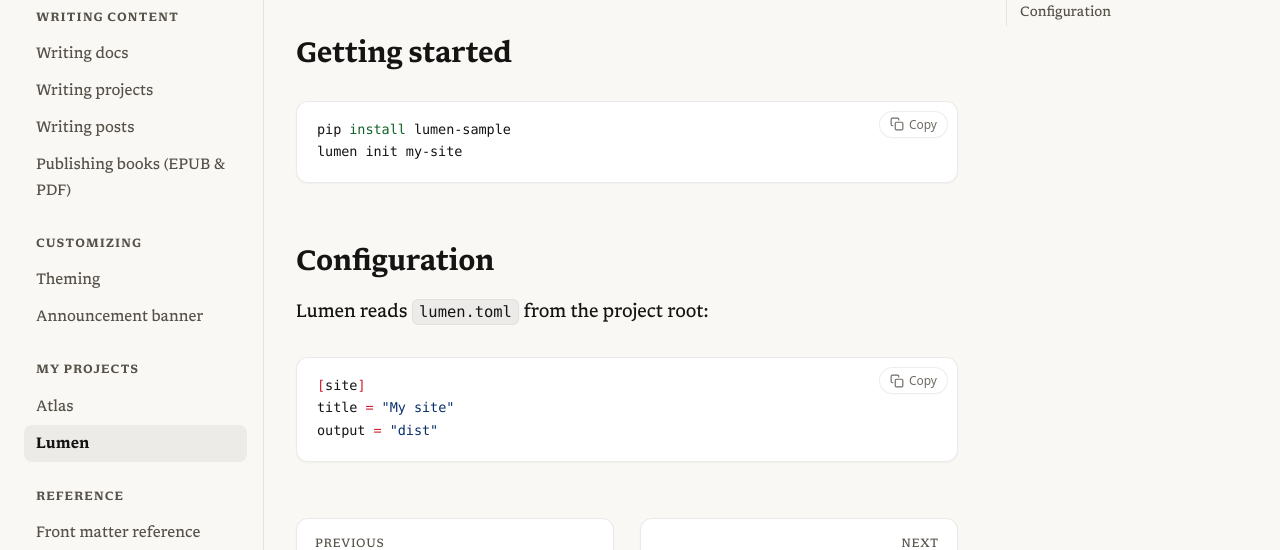
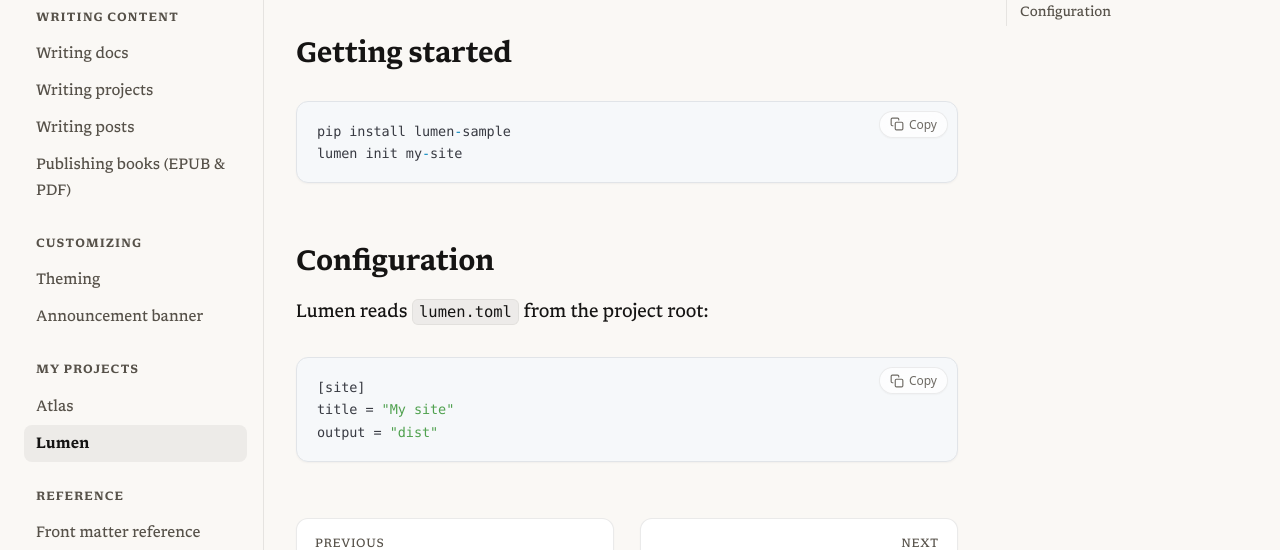
Before and after one commit to irbox/irbox.github.io, a Jekyll site: the page built from _docs/project-lumen.md, in a window 1280 px wide and 900 px high, scrolled down 237 px. Shown: the part 150-700 px from the top of the window. Built offline with Jekyll 4.4.1, drawn with Linux system fonts in a browser that asks for light colours.

Commit message:
feat(theme): integrate One Dark Pro syntax highlighting and JetBrains Mono ligatures

```diff
--- a/assets/css/main.css
+++ b/assets/css/main.css
@@ -91,13 +91,17 @@
   --badge-pdf-bg: light-dark(rgba(220, 38, 38, 0.12), rgba(248, 113, 113, 0.2));
   --badge-pdf-color: light-dark(#b91c1c, #fca5a5);
 
-  /* Rouge Code Syntax Highlighting Tokens (WCAG AA/AAA compliant) */
-  --c-com: light-dark(#57606a, #8b949e);
-  --c-kw: light-dark(#cf222e, #ff7b72);
-  --c-str: light-dark(#0a3069, #a5d6ff);
-  --c-fn: light-dark(#6e27a6, #d2a8ff);
-  --c-num: light-dark(#0550ae, #79c0ff);
-  --c-tag: light-dark(#116329, #7ee787);
+  /* One Dark Pro / One Light Code Syntax Highlighting Tokens (WCAG AA compliant) */
+  --c-com: light-dark(#a0a1a7, #5c6370);
+  --c-kw: light-dark(#a626a4, #c678dd);
+  --c-str: light-dark(#50a14f, #98c379);
+  --c-fn: light-dark(#4078f2, #61afef);
+  --c-num: light-dark(#986801, #d19a66);
+  --c-tag: light-dark(#c18401, #e5c07b);
+  --c-op: light-dark(#0184bc, #56b6c2);
+  --code-bg: light-dark(#f6f8fa, #282c34);
+  --code-border: light-dark(#e1e4e8, #3e4451);
+  --code-ink: light-dark(#383a42, #abb2bf);
 
   /* Dynamic Card Spotlight Cursor Coordinates */
   --mouse-x: -999px;
@@ -217,12 +221,16 @@
   --badge-epub-color: #1d4ed8;
   --badge-pdf-bg: rgba(220, 38, 38, 0.12);
   --badge-pdf-color: #b91c1c;
-  --c-com: #57606a;
-  --c-kw: #cf222e;
-  --c-str: #0a3069;
-  --c-fn: #6e27a6;
-  --c-num: #0550ae;
-  --c-tag: #116329;
+  --c-com: #a0a1a7;
+  --c-kw: #a626a4;
+  --c-str: #50a14f;
+  --c-fn: #4078f2;
+  --c-num: #986801;
+  --c-tag: #c18401;
+  --c-op: #0184bc;
+  --code-bg: #f6f8fa;
+  --code-border: #e1e4e8;
+  --code-ink: #383a42;
   --shadow-xs: 0 1px 2px rgba(0, 0, 0, 0.04);
   --shadow-sm: 0 2px 5px -1px rgba(0, 0, 0, 0.05), 0 1px 2px -1px rgba(0, 0, 0, 0.03);
   --shadow-md: 0 6px 18px -2px rgba(0, 0, 0, 0.06), 0 2px 6px -1px rgba(0, 0, 0, 0.03);
@@ -268,12 +276,16 @@
   --badge-epub-color: #93c5fd;
   --badge-pdf-bg: rgba(248, 113, 113, 0.2);
   --badge-pdf-color: #fca5a5;
-  --c-com: #8b949e;
-  --c-kw: #ff7b72;
-  --c-str: #a5d6ff;
-  --c-fn: #d2a8ff;
-  --c-num: #79c0ff;
-  --c-tag: #7ee787;
+  --c-com: #5c6370;
+  --c-kw: #c678dd;
+  --c-str: #98c379;
+  --c-fn: #61afef;
+  --c-num: #d19a66;
+  --c-tag: #e5c07b;
+  --c-op: #56b6c2;
+  --code-bg: #282c34;
+  --code-border: #3e4451;
+  --code-ink: #abb2bf;
   --shadow-xs: 0 1px 2px rgba(0, 0, 0, 0.2);
   --shadow-sm: 0 2px 5px -1px rgba(0, 0, 0, 0.28), 0 1px 2px -1px rgba(0, 0, 0, 0.15);
   --shadow-md: 0 6px 18px -2px rgba(0, 0, 0, 0.36), 0 2px 6px -1px rgba(0, 0, 0, 0.2);
@@ -320,12 +332,16 @@
     --badge-epub-color: #93c5fd;
     --badge-pdf-bg: rgba(248, 113, 113, 0.2);
     --badge-pdf-color: #fca5a5;
-    --c-com: #8b949e;
-    --c-kw: #ff7b72;
-    --c-str: #a5d6ff;
-    --c-fn: #d2a8ff;
-    --c-num: #79c0ff;
-    --c-tag: #7ee787;
+    --c-com: #5c6370;
+    --c-kw: #c678dd;
+    --c-str: #98c379;
+    --c-fn: #61afef;
+    --c-num: #d19a66;
+    --c-tag: #e5c07b;
+    --c-op: #56b6c2;
+    --code-bg: #282c34;
+    --code-border: #3e4451;
+    --code-ink: #abb2bf;
     --shadow-xs: 0 1px 2px rgba(0, 0, 0, 0.2);
     --shadow-sm: 0 2px 5px -1px rgba(0, 0, 0, 0.28), 0 1px 2px -1px rgba(0, 0, 0, 0.15);
     --shadow-md: 0 6px 18px -2px rgba(0, 0, 0, 0.36), 0 2px 6px -1px rgba(0, 0, 0, 0.2);
@@ -2161,6 +2177,8 @@
 }
 .prose code {
   font: 500 0.86em var(--font-mono);
+  font-feature-settings: 'liga' 1, 'calt' 1, 'zero' 1;
+  font-variant-ligatures: contextual;
   background: var(--ink-muted-fill);
   padding: 0.18em 0.42em;
   border-radius: 6px;
@@ -2169,7 +2187,7 @@
   word-break: break-word;
 }
 
-/* Code block container & pre */
+/* Code block container & pre (One Dark Pro & JetBrains Mono) */
 .code-block-wrap {
   position: relative;
   margin: 1.6em 0;
@@ -2183,11 +2201,15 @@
   padding: 18px 20px;
   overflow-x: auto;
   -webkit-overflow-scrolling: touch;
-  background: var(--bg-surface);
-  border: 1px solid var(--border);
+  background: var(--code-bg);
+  color: var(--code-ink);
+  border: 1px solid var(--code-border);
   border-radius: var(--radius-element);
+  font-family: var(--font-mono);
   font-size: 13.5px;
   line-height: 1.65;
+  font-feature-settings: 'liga' 1, 'calt' 1, 'zero' 1;
+  font-variant-ligatures: contextual;
   box-shadow: var(--shadow-xs);
   max-width: 100%;
   min-width: 0;
@@ -3011,10 +3033,12 @@
 .highlight .kn,
 .highlight .kr,
 .highlight .kt,
-.highlight .kc,
+.highlight .kc {
+  color: var(--c-kw);
+}
 .highlight .o,
 .highlight .ow {
-  color: var(--c-kw);
+  color: var(--c-op);
 }
 .highlight .s,
 .highlight .s1,
--- a/assets/js/main.js
+++ b/assets/js/main.js
@@ -439,6 +439,49 @@
       });
 
       container.appendChild(b);
+    });
+
+    // One Dark Pro Syntax Highlighting for code blocks
+    $$('[data-prose] pre code, .prose pre code').forEach((code) => {
+      if (code.dataset.highlighted) return;
+      code.dataset.highlighted = 'true';
+      code.classList.add('highlight');
+
+      const raw = code.textContent;
+      if (!raw || raw.length > 50000) return;
+
+      const escapeHtml = (s) =>
+        s.replace(/&/g, '&amp;').replace(/</g, '&lt;').replace(/>/g, '&gt;');
+
+      const tokenRegex =
+        /(\/\*[\s\S]*?\*\/|\/\/[^\n]*|#[^\n]*)|("(?:\\[\s\S]|[^"\\])*"|'(?:\\[\s\S]|[^'\\])*'|`(?:\\[\s\S]|[^`\\])*`)|(\b(?:0x[0-9a-fA-F]+|0b[01]+|\d+(?:\.\d+)?(?:[eE][+-]?\d+)?)\b)|(\b(?:const|constexpr|auto|static|struct|typedef|void|int|char|size_t|bool|true|false|nullptr|if|else|for|while|return|switch|case|break|continue|default|import|export|from|function|class|async|await|try|catch|new|this|let|var|package|echo|cd|make|git|mkdir|rm)\b)|(\b[a-zA-Z_]\w*(?=\s*\())|(==|!=|<=|>=|=>|->|\+\+|--|&&|\|\||[+\-*\/%&|^!<>]=?)/g;
+
+      let html = '';
+      let pos = 0;
+      let match;
+
+      while ((match = tokenRegex.exec(raw)) !== null) {
+        if (match.index > pos) {
+          html += escapeHtml(raw.slice(pos, match.index));
+        }
+        const token = match[0];
+        let cls = 'o';
+        if (match[1]) cls = 'c';
+        else if (match[2]) cls = 's';
+        else if (match[3]) cls = 'm';
+        else if (match[4]) cls = 'k';
+        else if (match[5]) cls = 'nf';
+        else if (match[6]) cls = 'o';
+
+        html += `<span class="${cls}">${escapeHtml(token)}</span>`;
+        pos = tokenRegex.lastIndex;
+      }
+
+      if (pos < raw.length) {
+        html += escapeHtml(raw.slice(pos));
+      }
+
+      code.innerHTML = html;
     });
   };
 
```
Also changed, not shown: 1 other file.
